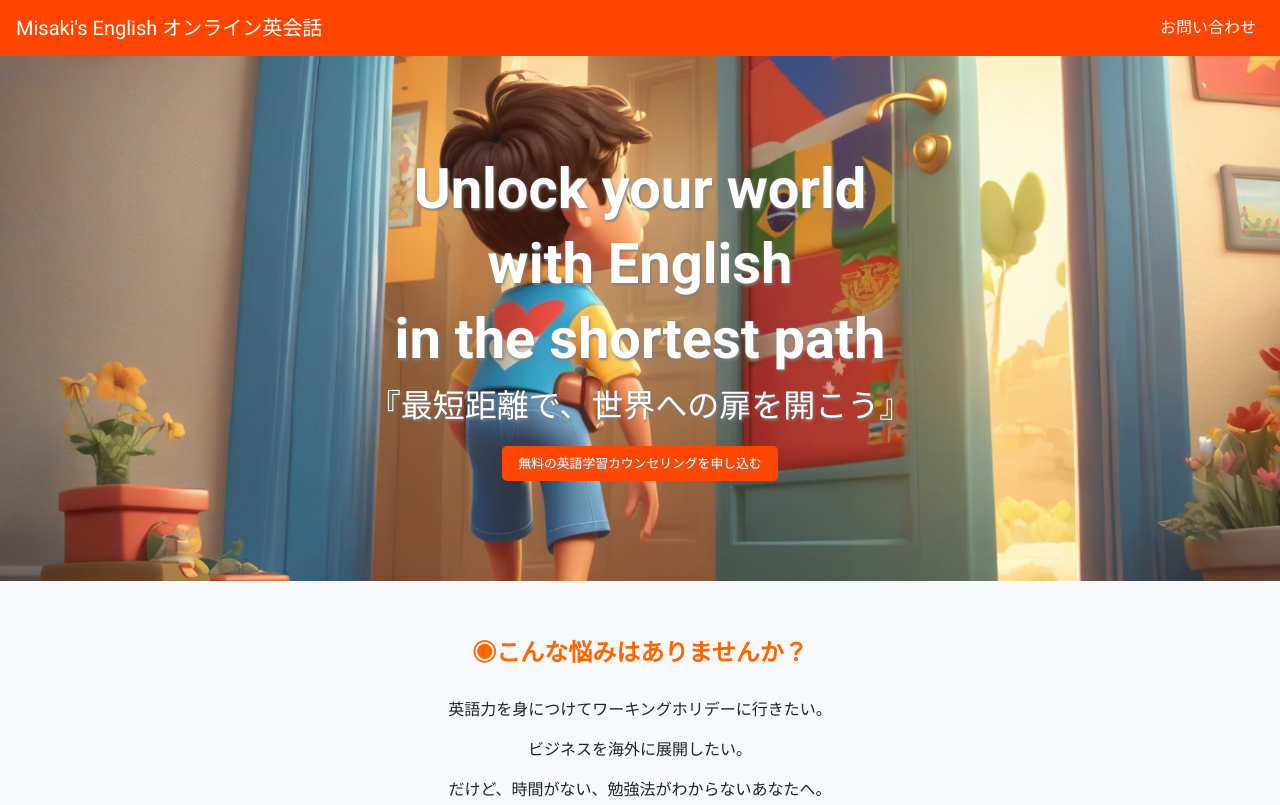
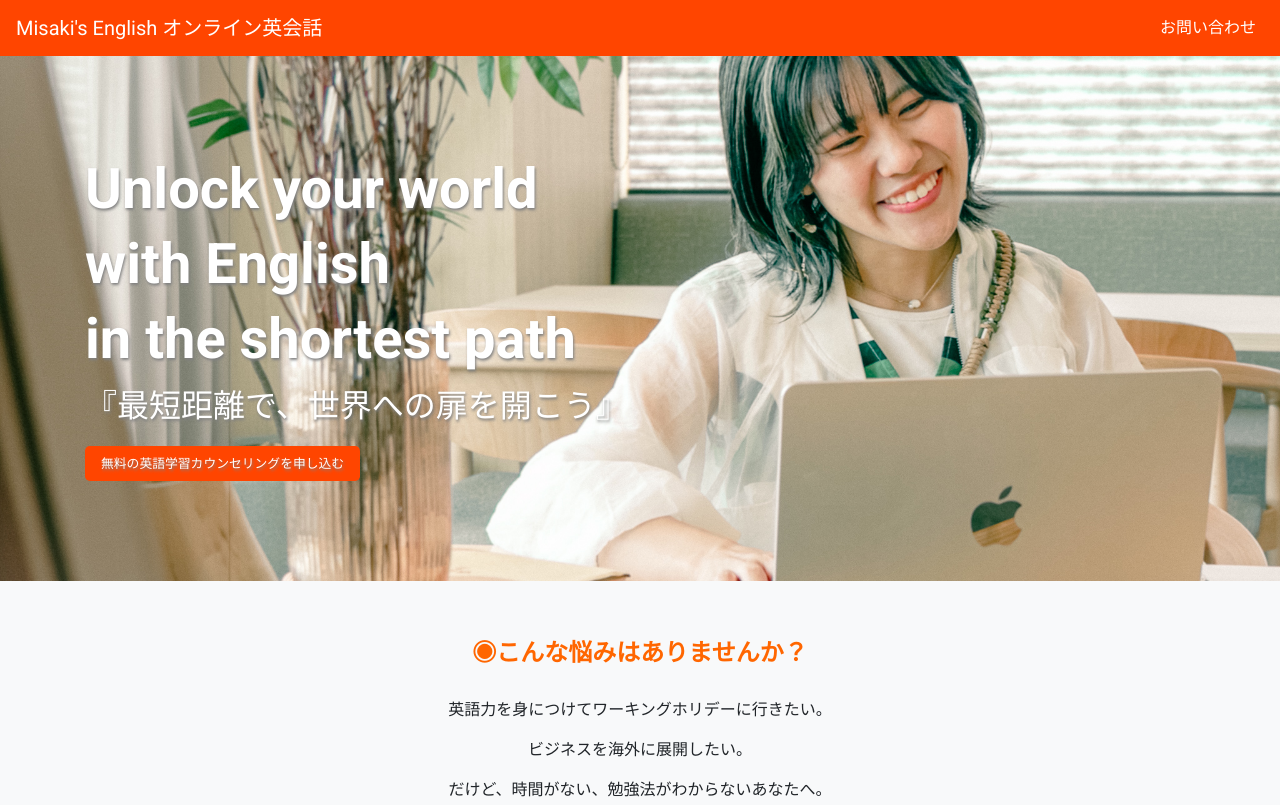
Before and after one commit to neighbridge/misaki-english, a plain HTML site: page index.html in a window 1280 px wide. Shown: the top 805 px of the page. Drawn offline with nearby package versions, Linux system fonts and the light colour scheme.

Commit message:
メイン画像変更

```diff
--- a/index.html
+++ b/index.html
@@ -19,10 +19,10 @@
   }
 
   .hero {
-    background: url("img/main.png") center center / cover no-repeat;
+    background: url("img/misaki_english2.jpg") center center / cover no-repeat;
     color: white;
     text-shadow: 1px 2px 3px #808080;
-    text-align: center;
+    text-align: left;
     padding: 100px 20px;
   }
 
```
Also changed, not shown: img/misaki_english2.jpg (added).
